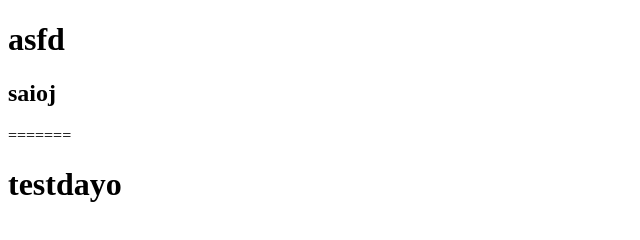
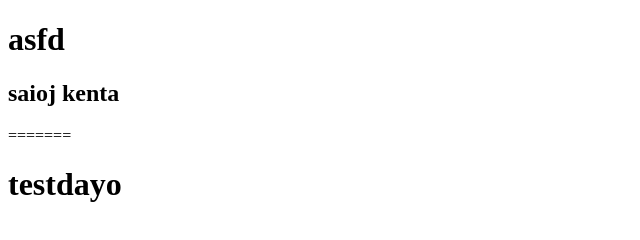
Before and after one commit to git-kenta/git-kenta.github.io, a plain HTML site: page index.html in a window 1280 px wide. Shown: the full height of the page, 0-640 px from the left. Drawn offline with Linux system fonts and the light colour scheme.

Commit message:
Update index.html

```diff
--- a/index.html
+++ b/index.html
@@ -7,7 +7,7 @@
 </head>
 <body>
     <h1>asfd</h1>
-    <h2>saioj
+    <h2>saioj kenta
 
     </h2>
 </body>
```
